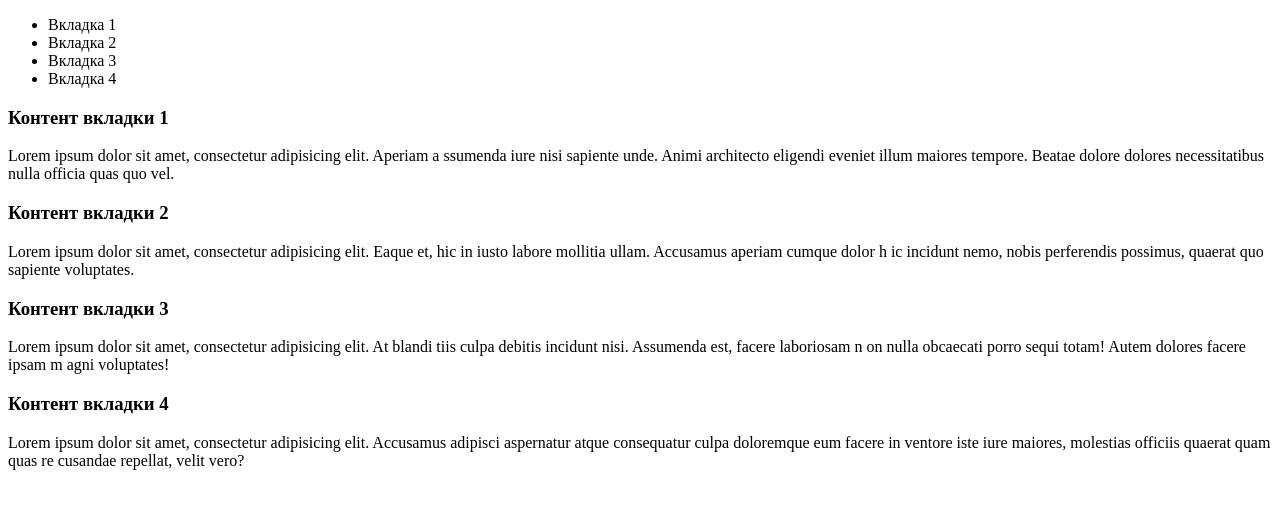
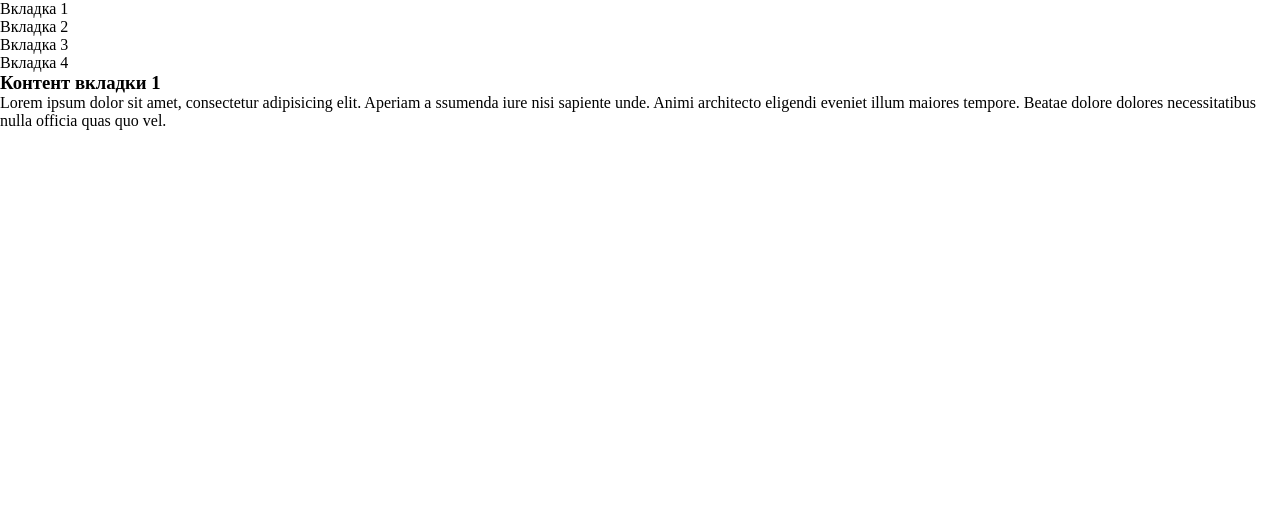
Before and after one commit to SergST7/GoIT_JS_HW7-8, a plain HTML site: page index.html in a window 1280 px wide. Drawn offline with Linux system fonts and the light colour scheme.

Commit message:
add JS for tabs

```diff
--- a/css/style.css
+++ b/css/style.css
@@ -0,0 +1,4 @@
+*{
+  margin: 0;
+  padding: 0;
+}
--- a/index.html
+++ b/index.html
@@ -3,17 +3,18 @@
 <head>
   <meta charset="UTF-8">
   <title>JS 7-8</title>
+  <link rel="stylesheet" href="css/style.css">
+  <script src="js/jquery-3.1.0.js"></script>
+  <script src="js/main.js"></script>
 </head>
 <body>
 <div class="wrapper">
-
-    <ul class="tabs">
-      <li class = 'tab'>Вкладка 1</li>
-      <li class = 'tab'>Вкладка 2</li>
-      <li class = 'tab'>Вкладка 3</li>
-      <li class = 'tab'>Вкладка 4</li>
-    </ul>
-
+  <ul class="tabs">
+    <li class='tab'>Вкладка 1</li>
+    <li class='tab'>Вкладка 2</li>
+    <li class='tab'>Вкладка 3</li>
+    <li class='tab'>Вкладка 4</li>
+  </ul>
   <div class="tab-content">
     <div class="tab-item">
       <h3>Контент вкладки 1</h3>
@@ -44,7 +45,6 @@
         cusandae repellat, velit vero?</p>
     </div>
   </div>
-
 </div>
 </body>
 </html>
--- a/js/main.js
+++ b/js/main.js
@@ -1,3 +1,35 @@
 /**
  * Created by SergST on 29.08.2016.
  */
+
+$(function () {
+  //TABS
+
+  // вкладки с контентом
+  var $contentTabs = $('.tab-content .tab-item');
+
+  //переключатели табов
+  var $linkTabs = $('.tabs .tab');
+
+  //активным после загрузки делаем первый переключатель
+  $linkTabs.eq(0).addClass('active');
+
+  // прячем все вкладки с контентом кроме первой
+  $contentTabs.not(':first').hide();
+
+  //добавим обработчик клика на табы
+  $linkTabs.click(function () {
+    //удалим у всех табов класс active
+    $linkTabs.removeClass('active');
+
+    //спрячем все вкладки с контентом
+    $contentTabs.hide();
+
+    //добавим класс active табе по корой кликнули
+    $(this).addClass('active');
+
+    //отобразим  нужную вкладку с контентом по номеру кликнутой табы в колекции
+    $contentTabs.eq($(this).index()).fadeIn('slow')
+  });
+
+});
```
